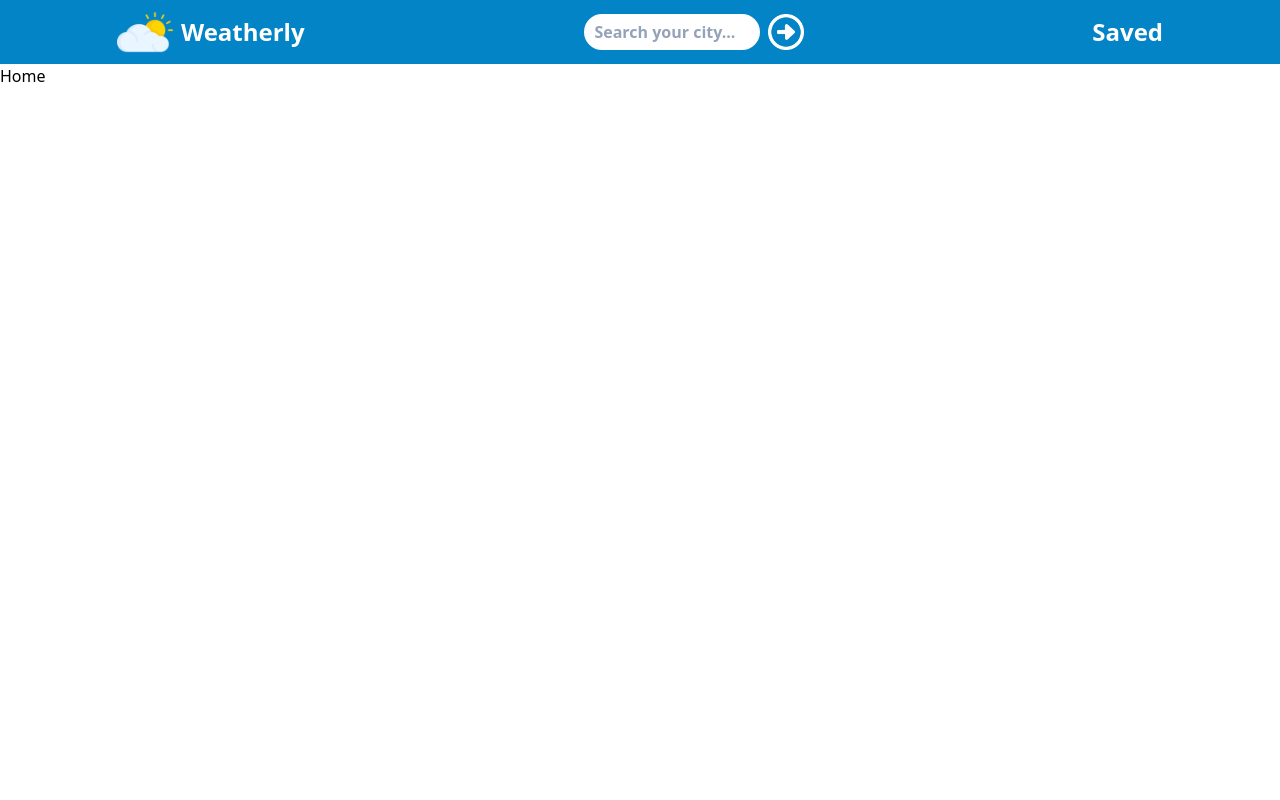
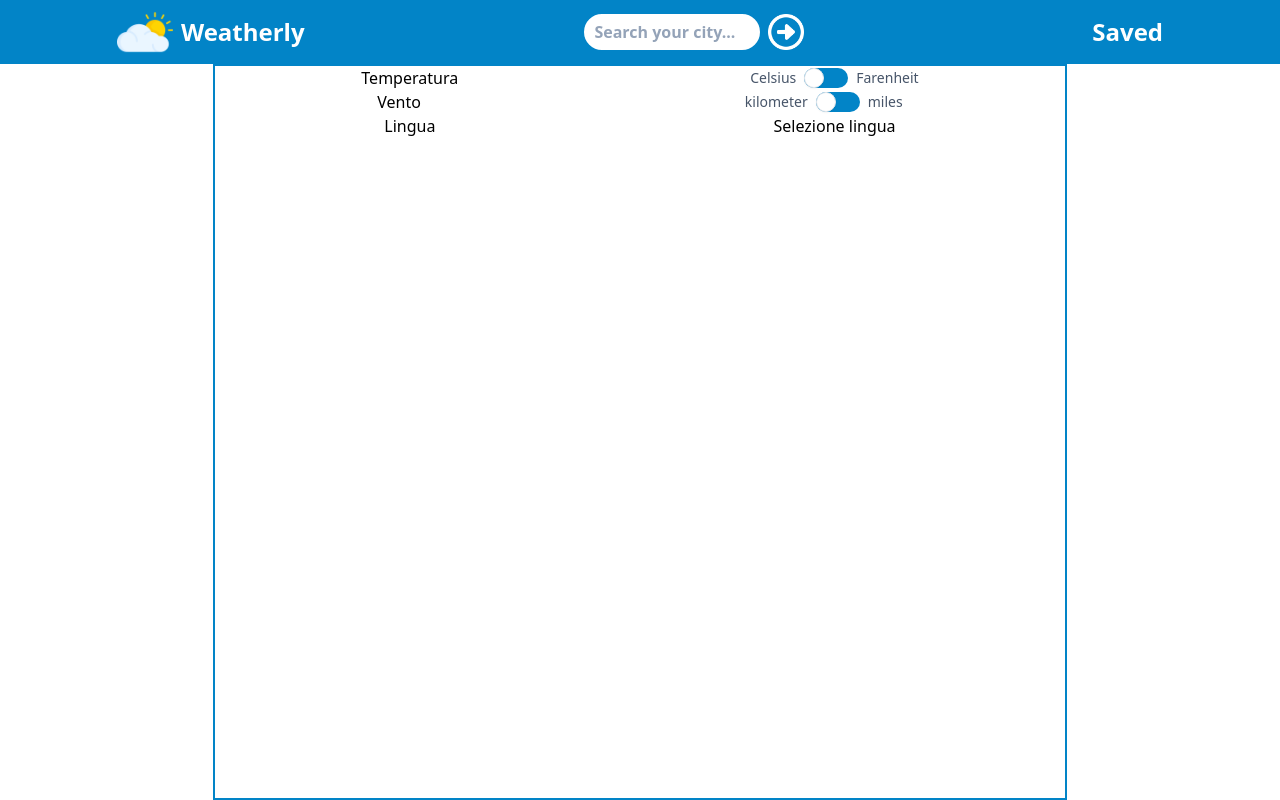
Before and after one commit to TheLuke02/Weatherly, a React (Create React App) app: page / in a window 1280 px wide. Built offline with nearby package versions, Linux system fonts and the light colour scheme.

Commit message:
First implementation of the settings

```diff
--- a/src/components/Navbar.tsx
+++ b/src/components/Navbar.tsx
@@ -3,10 +3,13 @@ import { useState } from "react";
 import { Link } from "react-router-dom";
 import { useNavigate } from "react-router-dom";
 import { Outlet } from "react-router-dom";
+import { ContextType } from "../types";
 
 export default function Navbar() {
   const [query, setQuery] = useState("");
   const navigate = useNavigate();
+  const [wind, SetWind] = useState<string>("kilometer");
+  const [temperature, setTemperature] = useState<string>("Celsius");
 
   function submitQuery(e: React.FormEvent<HTMLFormElement>) {
     e.preventDefault();
@@ -52,7 +55,14 @@ export default function Navbar() {
           <Link to="/saved">Saved</Link>
         </div>
       </nav>
-      <Outlet />
+      <Outlet
+        context={
+          {
+            windType: [wind, SetWind],
+            temperatureType: [temperature, setTemperature],
+          } satisfies ContextType
+        }
+      />
     </>
   );
 }
--- /dev/null
+++ b/src/components/ToggleButton.tsx
@@ -0,0 +1,43 @@
+import { ToggleButtonProps } from "../types";
+import { ContextType } from "../types";
+import { useOutletContext } from "react-router-dom";
+export const ToggleButton = ({
+  target,
+  toggleReference,
+}: ToggleButtonProps) => {
+  const { windType, temperatureType } = useOutletContext<ContextType>();
+
+  const handleToggle = () => {
+    console.log("A");
+  };
+
+  return (
+    <div className="inline-flex items-center gap-2" onClick={handleToggle}>
+      <label
+        htmlFor={`switch-component-on-${toggleReference}`}
+        className="cursor-pointer text-sm text-slate-600"
+      >
+        {target[0]}
+      </label>
+
+      <div className="relative inline-block h-5 w-11">
+        <input
+          id={`switch-component-on-${toggleReference}`}
+          type="checkbox"
+          className="peer h-5 w-11 cursor-pointer appearance-none rounded-full bg-sky-600 transition-colors duration-300"
+        />
+        <label
+          htmlFor={`switch-component-on-${toggleReference}`}
+          className="absolute left-0 top-0 h-5 w-5 cursor-pointer rounded-full border bg-white shadow-sm transition-transform duration-300 peer-checked:translate-x-6"
+        ></label>
+      </div>
+
+      <label
+        htmlFor={`switch-component-on-${toggleReference}`}
+        className="cursor-pointer text-sm text-slate-600"
+      >
+        {target[1]}
+      </label>
+    </div>
+  );
+};
--- a/src/pages/IndexPage.tsx
+++ b/src/pages/IndexPage.tsx
@@ -1,3 +1,30 @@
+import { ToggleButton } from "../components/ToggleButton";
+
 export const IndexPage = () => {
-  return <div>Home</div>;
+  return (
+    <div>
+      <div className="flex h-[calc(100vh-64px)] justify-center">
+        <div className="flex w-2/3 flex-col border-2 border-sky-600">
+          <div className="flex flex-row justify-around">
+            <div>Temperatura</div>
+            <ToggleButton
+              target={["Celsius", "Farenheit"]}
+              toggleReference={"Temperature"}
+            />
+          </div>
+          <div className="flex flex-row justify-around">
+            <div>Vento</div>
+            <ToggleButton
+              target={["kilometer", "miles"]}
+              toggleReference={"Wind"}
+            />
+          </div>
+          <div className="flex flex-row justify-around">
+            <div>Lingua</div>
+            <div>Selezione lingua</div>
+          </div>
+        </div>
+      </div>
+    </div>
+  );
 };
--- a/src/pages/SavedPage.tsx
+++ b/src/pages/SavedPage.tsx
@@ -18,7 +18,7 @@ export const SavedPage = () => {
     if (localStorage.key(i) !== "ally-supports-cache")
       arr.push(localStorage.key(i));
   }
-  //
+
   return (
     <div className="h-[calc(100vh-108px)] sm:h-[calc(100vh-116px)] md:h-[calc(100vh-128px)]">
       <p className="w-full py-2 text-center text-xl font-semibold sm:text-3xl md:text-5xl">
--- a/src/types/index.tsx
+++ b/src/types/index.tsx
@@ -129,3 +129,19 @@ export interface SavedCityProps {
   loading: boolean;
   response: WeatherResponse;
 }
+
+export interface ToggleButtonProps {
+  target: string[];
+  toggleReference: string;
+}
+
+export interface ContextType {
+  windType: [
+    wind: string,
+    setWind: React.Dispatch<React.SetStateAction<string>>,
+  ];
+  temperatureType: [
+    temperature: string,
+    setTemperature: React.Dispatch<React.SetStateAction<string>>,
+  ];
+}
```
